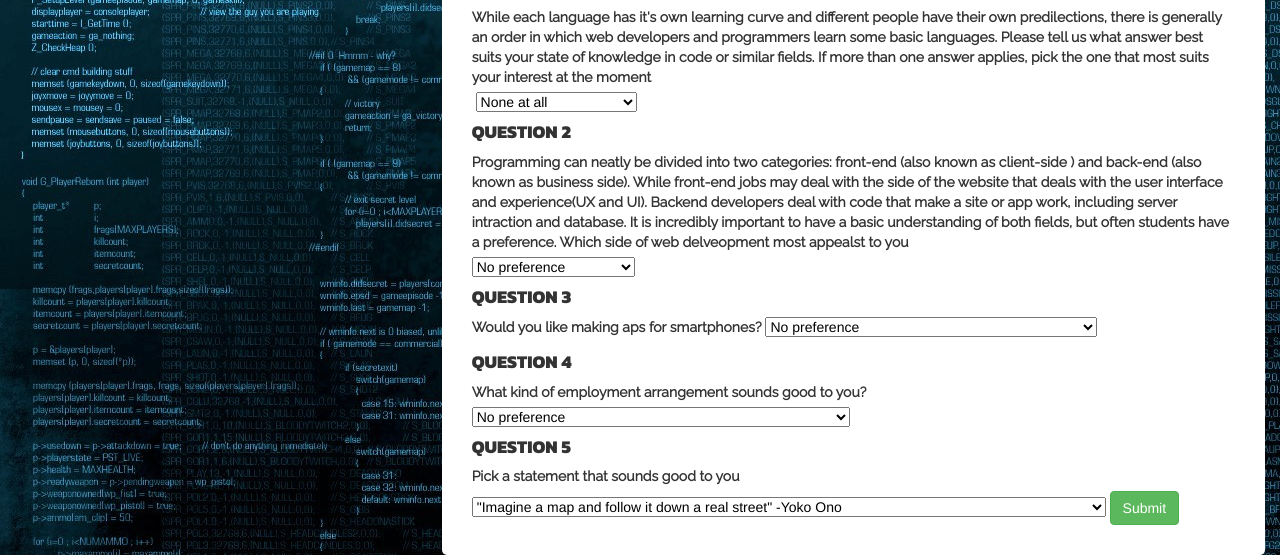
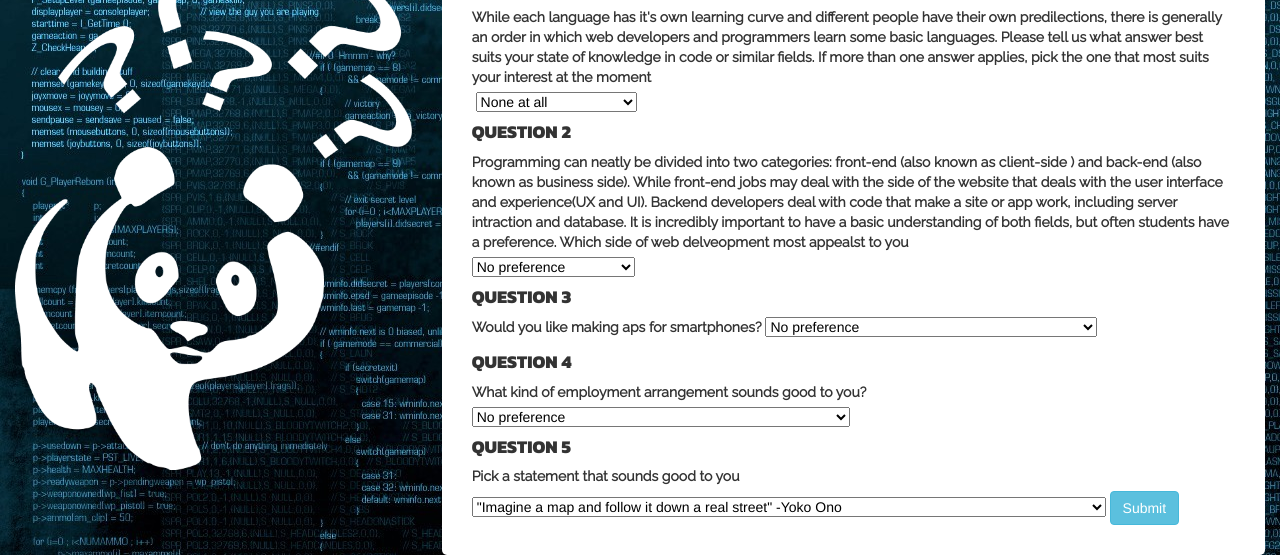
Before and after one commit to cmartinez84/quiz, a plain HTML site: page index.html in a window 1280 px wide. Shown: the part 381-936 px from the top of the page. Drawn offline with Linux system fonts and the light colour scheme.

Commit message:
add panda

```diff
--- a/index.html
+++ b/index.html
@@ -20,8 +20,7 @@
     <div class="conatiner">
       <div class="col-sm-4">
         <div class="">
-          placeholder text
-          <!-- content will be the side bar with header, remove jumbotron -->
+        <img class="img-responsive" src="img/panda.png" alt="" />
         </div>
       </div>
       <!-- end col 1, begin quiz column -->
@@ -78,7 +77,7 @@
               <option value="4">"I love classic beauty. It’s an idea of beauty with no standard" -Karl Lagerfield 4</option>
               <option value="5"> "Art transcends its limitations only by staying within them" -FLannery O'connor </option>
             </select>
-            <button id="submitButton" class="btn btn-success" type="button" name="button" data-toggle="modal" data-target="#myModal">Submit</button>
+            <button id="submitButton" class="btn btn-info" type="button" name="button" data-toggle="modal" data-target="#myModal">Submit</button>
           </form>
           <!-- Button trigger modal -->
 
```
Also changed, not shown: img/panda.png (added).
